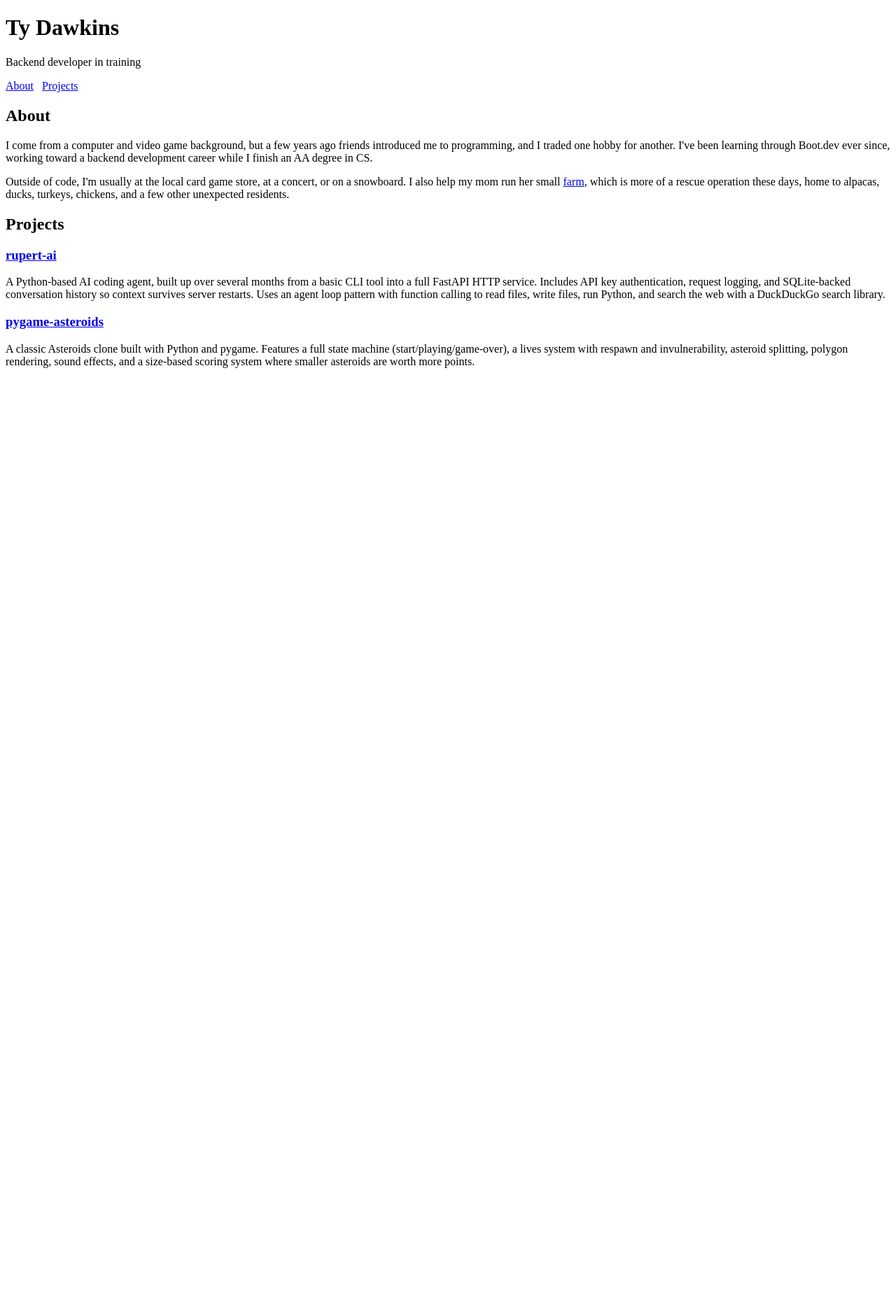
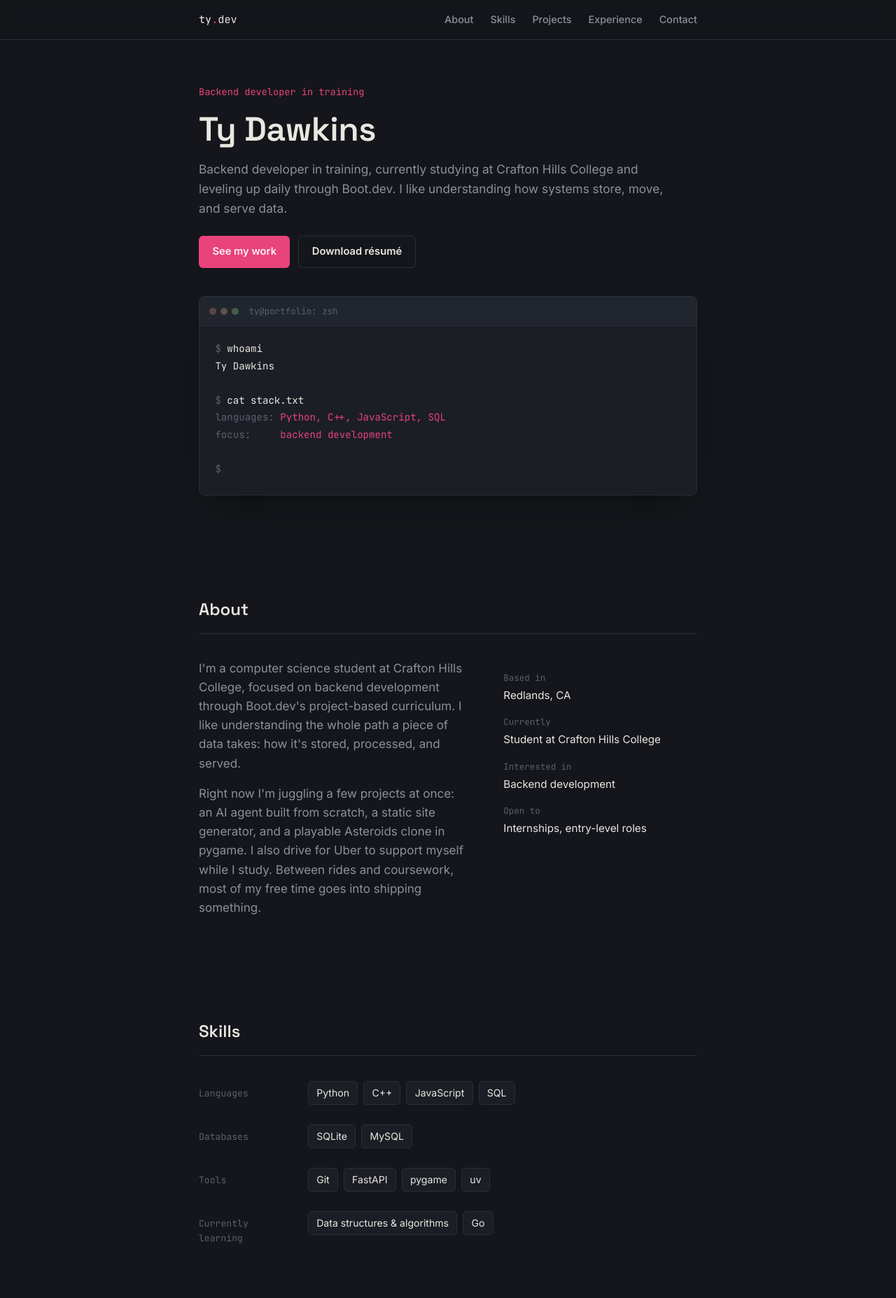
Before and after one commit to ty-dawkins/ty-dawkins.github.io, a plain HTML site: page index.html in a window 1280 px wide. Shown: the top 1855 px of the page at 70% size. Before the commit the page ends 800 px from the top, so only its background shows below. Drawn offline with Linux system fonts and the light colour scheme.

Commit message:
learning html and working on personal website

```diff
--- a/index.html
+++ b/index.html
@@ -3,62 +3,206 @@
 <head>
 <meta charset="UTF-8">
 <meta name="viewport" content="width=device-width, initial-scale=1.0">
-        <title>Ty Dawkins</title>
+<title>Ty Dawkins | Backend Developer</title>
+<link rel="preconnect" href="https://fonts.googleapis.com">
+<link rel="preconnect" href="https://fonts.gstatic.com" crossorigin>
+<link href="https://fonts.googleapis.com/css2?family=Space+Grotesk:wght@400;500;600;700&family=Inter:wght@400;500;600&family=JetBrains+Mono:wght@400;500&display=swap" rel="stylesheet">
+<link rel="stylesheet" href="style.css">
 </head>
 <body>
-        <header>
+
+<nav>
+  <div class="nav-inner">
+    <div class="nav-mark">ty<span>.</span>dev</div>
+    <div class="nav-links">
+      <a href="#about">About</a>
+      <a href="#skills">Skills</a>
+      <a href="#projects">Projects</a>
+      <a href="#experience">Experience</a>
+      <a href="#contact">Contact</a>
+    </div>
+  </div>
+</nav>
+
+<section class="hero">
+  <div>
+    <div class="hero-eyebrow">Backend developer in training</div>
     <h1>Ty Dawkins</h1>
-            <p class="tagline">Backend developer in training</p>
-            <nav>
-                <a href="#about">About</a> &nbsp;
-                <a href="#projects">Projects</a>
-            </nav>
-        </header>
+    <p class="lede">Backend developer in training, currently studying at Crafton Hills College and leveling up daily through Boot.dev. I like understanding how systems store, move, and serve data.</p>
+    <div class="hero-actions">
+      <a class="btn btn-primary" href="#projects">See my work</a>
+      <a class="btn btn-secondary" href="#" download>Download résumé</a>
+    </div>
+  </div>
 
-        <!-- Bio -->
-        <section id="about">
-            <h2>About</h2>
-            <p>
-                I come from a computer and video game background, but a few years ago
-                friends introduced me to programming, and I traded one hobby for another.
-                I've been learning through Boot.dev ever since, working toward a
-                backend development career while I finish an AA degree in CS.
-            </p>
-            <p>
-                Outside of code, I'm usually at the local card game store, at a concert, or on a
-                snowboard. I also help my mom run her small
-                <a href="https://www.socaldoubledfarm.com/" target="_blank" title="Family farm" rel="noopener noreferrer">farm</a>,
-                which is more of a rescue operation these days, home to alpacas, ducks, turkeys, chickens,
-                and a few other unexpected residents.
-            </p>
+  <div class="terminal">
+    <div class="terminal-bar">
+      <div class="dot dot-r"></div>
+      <div class="dot dot-y"></div>
+      <div class="dot dot-g"></div>
+      <div class="terminal-title">ty@portfolio: zsh</div>
+    </div>
+    <div class="terminal-body" id="terminal-log">
+      <div><span class="prompt">$</span> <span class="cmd">whoami</span></div>
+      <div><span class="out-val">Ty Dawkins</span></div>
+      <div>&nbsp;</div>
+      <div><span class="prompt">$</span> <span class="cmd">cat stack.txt</span></div>
+      <div><span class="out-key">languages:</span> <span class="out-accent">Python, C++, JavaScript, SQL</span></div>
+      <div><span class="out-key">focus:</span>&nbsp;&nbsp;&nbsp;&nbsp; <span class="out-accent">backend development</span></div>
+      <div>&nbsp;</div>
+      <div><span class="prompt">$</span> <span class="cursor"></span></div>
+    </div>
+  </div>
 </section>
 
-        <!-- Projects -->
+<section id="about">
+  <div class="section-head">
+    <h2>About</h2>
+  </div>
+  <div class="about-grid">
+    <div>
+      <p>I'm a computer science student at Crafton Hills College, focused on backend development through Boot.dev's project-based curriculum. I like understanding the whole path a piece of data takes: how it's stored, processed, and served.</p>
+      <p>Right now I'm juggling a few projects at once: an AI agent built from scratch, a static site generator, and a playable Asteroids clone in pygame. I also drive for Uber to support myself while I study. Between rides and coursework, most of my free time goes into shipping something.</p>
+    </div>
+    <dl class="facts">
+      <dt>Based in</dt>
+      <dd>Redlands, CA</dd>
+      <dt>Currently</dt>
+      <dd>Student at Crafton Hills College</dd>
+      <dt>Interested in</dt>
+      <dd>Backend development</dd>
+      <dt>Open to</dt>
+      <dd>Internships, entry-level roles</dd>
+    </dl>
+  </div>
+</section>
+
+<section id="skills">
+  <div class="section-head">
+    <h2>Skills</h2>
+  </div>
+  <div class="skill-groups">
+    <div class="skill-group">
+      <div class="skill-group-label">Languages</div>
+      <div class="skill-chips">
+        <span class="chip">Python</span>
+        <span class="chip">C++</span>
+        <span class="chip">JavaScript</span>
+        <span class="chip">SQL</span>
+      </div>
+    </div>
+    <div class="skill-group">
+      <div class="skill-group-label">Databases</div>
+      <div class="skill-chips">
+        <span class="chip">SQLite</span>
+        <span class="chip">MySQL</span>
+      </div>
+    </div>
+    <div class="skill-group">
+      <div class="skill-group-label">Tools</div>
+      <div class="skill-chips">
+        <span class="chip">Git</span>
+        <span class="chip">FastAPI</span>
+        <span class="chip">pygame</span>
+        <span class="chip">uv</span>
+      </div>
+    </div>
+    <div class="skill-group">
+      <div class="skill-group-label">Currently learning</div>
+      <div class="skill-chips">
+        <span class="chip">Data structures &amp; algorithms</span>
+        <span class="chip">Go</span>
+      </div>
+    </div>
+  </div>
+</section>
+
 <section id="projects">
+  <div class="section-head">
     <h2>Projects</h2>
-
-            <div class="project">
-                <h3><a href="https://github.com/ty-dawkins/rupert-ai" target="_blank" rel="noopener noreferrer">rupert-ai</a></h3>
-                <p>
-                    A Python-based AI coding agent, built up over several months from a
-                    basic CLI tool into a full FastAPI HTTP service. Includes API key
-                    authentication, request logging, and SQLite-backed conversation
-                    history so context survives server restarts. Uses an agent loop
-                    pattern with function calling to read files, write files, run
-                    Python, and search the web with a DuckDuckGo search library.
-                </p>
+    <span class="count">03</span>
   </div>
 
   <div class="project">
-                <h3><a href="https://github.com/ty-dawkins/pygame-asteroids" target="_blank" rel="noopener noreferrer">pygame-asteroids</a></h3>
-                <p>
-                    A classic Asteroids clone built with Python and pygame. Features a
-                    full state machine (start/playing/game-over), a lives system with
-                    respawn and invulnerability, asteroid splitting, polygon rendering,
-                    sound effects, and a size-based scoring system where smaller
-                    asteroids are worth more points.
-                </p>
+    <div class="project-top">
+      <h3>Rupert</h3>
+      <div class="project-links">
+        <a href="https://github.com/ty-dawkins/rupert-ai">Code</a>
+      </div>
+    </div>
+    <p>An AI agent built from scratch to learn how autonomous agents actually work. It runs an agent loop that iterates on a problem up to 20 times to find an answer, with conversation history persisted to SQLite so context survives a restart. In progress: currently wiring up the API layer.</p>
+    <div class="project-tags">
+      <span class="tag">Python</span>
+      <span class="tag">FastAPI</span>
+      <span class="tag">SQLite</span>
+      <span class="tag status">in progress</span>
+    </div>
+  </div>
+
+  <div class="project">
+    <div class="project-top">
+      <h3>Static Site Generator</h3>
+      <div class="project-links">
+        <a href="https://github.com/ty-dawkins/static-site-generator">Code</a>
+      </div>
+    </div>
+    <p>A Jekyll/Hugo-style tool that converts markdown files into static HTML pages. Building the kind of tool that could generate a site like this one. In progress.</p>
+    <div class="project-tags">
+      <span class="tag">Python</span>
+      <span class="tag status">in progress</span>
+    </div>
+  </div>
+
+  <div class="project">
+    <div class="project-top">
+      <h3>Asteroids</h3>
+      <div class="project-links">
+        <a href="https://github.com/ty-dawkins/pygame-asteroids">Code</a>
+      </div>
+    </div>
+    <p>A complete, playable Asteroids clone built with pygame, with the game logic cleanly split across dedicated classes for the player, asteroids, projectiles, and lives rather than one monolithic script. Still getting occasional polish.</p>
+    <div class="project-tags">
+      <span class="tag">Python</span>
+      <span class="tag">pygame</span>
+    </div>
   </div>
 </section>
+
+<section id="experience">
+  <div class="section-head">
+    <h2>Experience</h2>
+  </div>
+  <div class="timeline">
+    <div class="tl-item">
+      <div class="tl-meta">[year] to Present</div>
+      <h3><span class="role">Computer Science Student</span> · Crafton Hills College</h3>
+      <p>Coursework in programming fundamentals and computer science, building toward a backend development career.</p>
+    </div>
+    <div class="tl-item">
+      <div class="tl-meta">[year] to Present</div>
+      <h3><span class="role">Self-Directed Study</span> · Boot.dev</h3>
+      <p>Working through Boot.dev's project-based curriculum: the source of most of the projects on this page, including Rupert and the static site generator.</p>
+    </div>
+    <div class="tl-item">
+      <div class="tl-meta">[year] to Present</div>
+      <h3><span class="role">Driver</span> · Uber</h3>
+      <p>Supporting myself while studying, balancing shifts with coursework and side projects.</p>
+    </div>
+  </div>
+</section>
+
+<footer id="contact">
+  <div class="footer-inner">
+    <h2>Get in touch</h2>
+    <p>Open to internships and new-grad roles. The fastest way to reach me is email.</p>
+    <div class="contact-row">
+      <a href="mailto:tywilsondawkins@gmail.com">tywilsondawkins@gmail.com</a>
+      <a href="https://github.com/ty-dawkins">github.com/ty-dawkins</a>
+      <a href="#">[your LinkedIn]</a>
+    </div>
+    <p class="fine-print">A few fields (email, LinkedIn, exact dates) still need to be filled in.</p>
+  </div>
+</footer>
+
 </body>
 </html>
--- /dev/null
+++ b/style.css
@@ -0,0 +1,371 @@
+:root {
+    --bg: #14161B;
+    --surface: #1B1E25;
+    --surface-2: #21252E;
+    --line: #2A2E37;
+    --text: #EAE7E1;
+    --text-dim: #8B909C;
+    --text-faint: #5B606C;
+    --accent: #E8437A;
+    --accent-dim: #B32E5C;
+
+    --font-display: 'Space Grotesk', system-ui, sans-serif;
+    --font-body: 'Inter', system-ui, sans-serif;
+    --font-mono: 'JetBrains Mono', ui-monospace, Menlo, monospace;
+
+    --maxw: 760px;
+  }
+
+  * { box-sizing: border-box; }
+
+  html { background: var(--bg); }
+
+  body {
+    margin: 0;
+    background: var(--bg);
+    color: var(--text);
+    font-family: var(--font-body);
+    font-size: 17px;
+    line-height: 1.6;
+    -webkit-font-smoothing: antialiased;
+  }
+
+  a { color: var(--accent); text-decoration: none; }
+  a:hover { text-decoration: underline; }
+  a:focus-visible, button:focus-visible {
+    outline: 2px solid var(--accent);
+    outline-offset: 3px;
+  }
+
+  section {
+    max-width: var(--maxw);
+    margin: 0 auto;
+    padding: 4.5rem 1.5rem;
+  }
+
+  h1, h2, h3 {
+    font-family: var(--font-display);
+    font-weight: 600;
+    margin: 0;
+    color: var(--text);
+  }
+
+  p { margin: 0 0 1rem; color: var(--text-dim); max-width: 62ch; }
+  p:last-child { margin-bottom: 0; }
+
+  /* ---------- NAV ---------- */
+  nav {
+    position: sticky;
+    top: 0;
+    z-index: 10;
+    background: rgba(20, 22, 27, 0.85);
+    backdrop-filter: blur(8px);
+    border-bottom: 1px solid var(--line);
+  }
+  .nav-inner {
+    max-width: var(--maxw);
+    margin: 0 auto;
+    padding: 0 1.5rem;
+    height: 56px;
+    display: flex;
+    align-items: center;
+    justify-content: space-between;
+  }
+  .nav-mark {
+    font-family: var(--font-mono);
+    font-size: 0.95rem;
+    color: var(--text);
+  }
+  .nav-mark span { color: var(--accent); }
+  .nav-links { display: flex; gap: 1.5rem; }
+  .nav-links a {
+    color: var(--text-dim);
+    font-size: 0.9rem;
+    font-weight: 500;
+  }
+  .nav-links a:hover { color: var(--text); text-decoration: none; }
+
+  /* ---------- HERO ---------- */
+  .hero {
+    padding-top: 4rem;
+    display: grid;
+    gap: 2.5rem;
+  }
+  .hero-eyebrow {
+    font-family: var(--font-mono);
+    font-size: 0.85rem;
+    color: var(--accent);
+    margin-bottom: 0.9rem;
+  }
+  .hero h1 {
+    font-size: clamp(2.1rem, 5vw, 3rem);
+    line-height: 1.15;
+    letter-spacing: -0.01em;
+    margin-bottom: 1rem;
+  }
+  .hero p.lede {
+    font-size: 1.08rem;
+    color: var(--text-dim);
+  }
+  .hero-actions {
+    display: flex;
+    gap: 0.75rem;
+    margin-top: 1.6rem;
+    flex-wrap: wrap;
+  }
+  .btn {
+    display: inline-flex;
+    align-items: center;
+    padding: 0.65rem 1.15rem;
+    border-radius: 6px;
+    font-family: var(--font-body);
+    font-weight: 600;
+    font-size: 0.92rem;
+    border: 1px solid transparent;
+    cursor: pointer;
+  }
+  .btn-primary {
+    background: var(--accent);
+    color: #FDEFF3;
+  }
+  .btn-primary:hover { background: #ef6b96; text-decoration: none; }
+  .btn-secondary {
+    background: transparent;
+    border-color: var(--line);
+    color: var(--text);
+  }
+  .btn-secondary:hover { border-color: var(--text-faint); text-decoration: none; }
+
+  /* Terminal widget */
+  .terminal {
+    background: var(--surface);
+    border: 1px solid var(--line);
+    border-radius: 8px;
+    overflow: hidden;
+    box-shadow: 0 20px 50px -20px rgba(0,0,0,0.5);
+  }
+  .terminal-bar {
+    display: flex;
+    align-items: center;
+    gap: 6px;
+    padding: 0.65rem 0.9rem;
+    background: var(--surface-2);
+    border-bottom: 1px solid var(--line);
+  }
+  .dot { width: 10px; height: 10px; border-radius: 50%; }
+  .dot-r { background: #5c4444; }
+  .dot-y { background: #5c5544; }
+  .dot-g { background: #445c48; }
+  .terminal-title {
+    margin-left: 0.5rem;
+    font-family: var(--font-mono);
+    font-size: 0.78rem;
+    color: var(--text-faint);
+  }
+  .terminal-body {
+    padding: 1.25rem 1.4rem 1.5rem;
+    font-family: var(--font-mono);
+    font-size: 0.88rem;
+    line-height: 1.75;
+  }
+  .prompt { color: var(--text-faint); }
+  .cmd { color: var(--text); }
+  .out-key { color: var(--text-faint); }
+  .out-val { color: var(--text); }
+  .out-accent { color: var(--accent); }
+  .cursor {
+    display: inline-block;
+    width: 7px;
+    height: 1.1em;
+    background: var(--accent);
+    vertical-align: text-bottom;
+    animation: blink 1.1s steps(1) infinite;
+  }
+  @keyframes blink { 50% { opacity: 0; } }
+  @media (prefers-reduced-motion: reduce) {
+    .cursor { animation: none; }
+  }
+
+  /* ---------- SECTION HEADS ---------- */
+  .section-head {
+    display: flex;
+    align-items: baseline;
+    gap: 0.75rem;
+    margin-bottom: 2.25rem;
+    padding-bottom: 0.9rem;
+    border-bottom: 1px solid var(--line);
+  }
+  .section-head h2 {
+    font-size: 1.5rem;
+  }
+  .section-head .count {
+    font-family: var(--font-mono);
+    font-size: 0.85rem;
+    color: var(--text-faint);
+  }
+
+  /* ---------- ABOUT ---------- */
+  .about-grid {
+    display: grid;
+    grid-template-columns: 1.4fr 1fr;
+    gap: 3rem;
+  }
+  .facts dt {
+    font-family: var(--font-mono);
+    font-size: 0.78rem;
+    color: var(--text-faint);
+    margin-top: 1rem;
+  }
+  .facts dt:first-child { margin-top: 0; }
+  .facts dd {
+    margin: 0.2rem 0 0;
+    color: var(--text);
+    font-size: 0.95rem;
+  }
+
+  @media (max-width: 640px) {
+    .about-grid { grid-template-columns: 1fr; gap: 2rem; }
+  }
+
+  /* ---------- SKILLS ---------- */
+  .skill-groups {
+    display: grid;
+    gap: 1.75rem;
+  }
+  .skill-group {
+    display: grid;
+    grid-template-columns: 140px 1fr;
+    gap: 1rem;
+    align-items: baseline;
+  }
+  .skill-group-label {
+    font-family: var(--font-mono);
+    font-size: 0.82rem;
+    color: var(--text-faint);
+  }
+  .skill-chips {
+    display: flex;
+    flex-wrap: wrap;
+    gap: 0.5rem;
+  }
+  .chip {
+    font-size: 0.88rem;
+    color: var(--text);
+    background: var(--surface);
+    border: 1px solid var(--line);
+    padding: 0.3rem 0.7rem;
+    border-radius: 5px;
+  }
+  @media (max-width: 640px) {
+    .skill-group { grid-template-columns: 1fr; gap: 0.4rem; }
+  }
+
+  /* ---------- PROJECTS ---------- */
+  .project {
+    display: grid;
+    grid-template-columns: 1fr;
+    gap: 0.9rem;
+    padding: 1.9rem 0;
+    border-bottom: 1px solid var(--line);
+  }
+  .project:last-child { border-bottom: none; padding-bottom: 0; }
+  .project:first-child { padding-top: 0; }
+  .project-top {
+    display: flex;
+    justify-content: space-between;
+    align-items: flex-start;
+    gap: 1rem;
+  }
+  .project h3 { font-size: 1.2rem; }
+  .project-links {
+    display: flex;
+    gap: 0.9rem;
+    font-family: var(--font-mono);
+    font-size: 0.82rem;
+    white-space: nowrap;
+  }
+  .project-tags {
+    display: flex;
+    flex-wrap: wrap;
+    gap: 0.45rem;
+    margin-top: 0.3rem;
+  }
+  .tag {
+    font-family: var(--font-mono);
+    font-size: 0.75rem;
+    color: var(--accent);
+    background: rgba(232, 67, 122, 0.1);
+    border: 1px solid rgba(232, 67, 122, 0.28);
+    padding: 0.18rem 0.5rem;
+    border-radius: 4px;
+  }
+  .tag.status {
+    color: var(--text-faint);
+    background: transparent;
+    border: 1px dashed var(--line);
+  }
+
+  /* ---------- EXPERIENCE (timeline) ---------- */
+  .timeline {
+    position: relative;
+    padding-left: 1.6rem;
+  }
+  .timeline::before {
+    content: '';
+    position: absolute;
+    left: 4px;
+    top: 6px;
+    bottom: 6px;
+    width: 1px;
+    background: var(--line);
+  }
+  .tl-item {
+    position: relative;
+    padding-bottom: 2.1rem;
+  }
+  .tl-item:last-child { padding-bottom: 0; }
+  .tl-item::before {
+    content: '';
+    position: absolute;
+    left: -1.6rem;
+    top: 6px;
+    width: 9px;
+    height: 9px;
+    border-radius: 50%;
+    background: var(--bg);
+    border: 2px solid var(--accent);
+  }
+  .tl-meta {
+    font-family: var(--font-mono);
+    font-size: 0.8rem;
+    color: var(--text-faint);
+    margin-bottom: 0.3rem;
+  }
+  .tl-item h3 { font-size: 1.05rem; margin-bottom: 0.35rem; }
+  .tl-item .role { color: var(--text-dim); font-weight: 500; }
+
+  /* ---------- FOOTER / CONTACT ---------- */
+  footer {
+    border-top: 1px solid var(--line);
+  }
+  .footer-inner {
+    max-width: var(--maxw);
+    margin: 0 auto;
+    padding: 3.5rem 1.5rem 3rem;
+  }
+  footer h2 { font-size: 1.6rem; margin-bottom: 0.6rem; }
+  .contact-row {
+    display: flex;
+    flex-wrap: wrap;
+    gap: 1.5rem;
+    margin-top: 1.8rem;
+    font-family: var(--font-mono);
+    font-size: 0.92rem;
+  }
+  .contact-row a { color: var(--text); }
+  .contact-row a:hover { color: var(--accent); }
+  .fine-print {
+    margin-top: 3rem;
+    font-size: 0.8rem;
+    color: var(--text-faint);
+  }
```
Also changed, not shown: 1 other file. Lines whose indentation alone changed are shown as unchanged.
